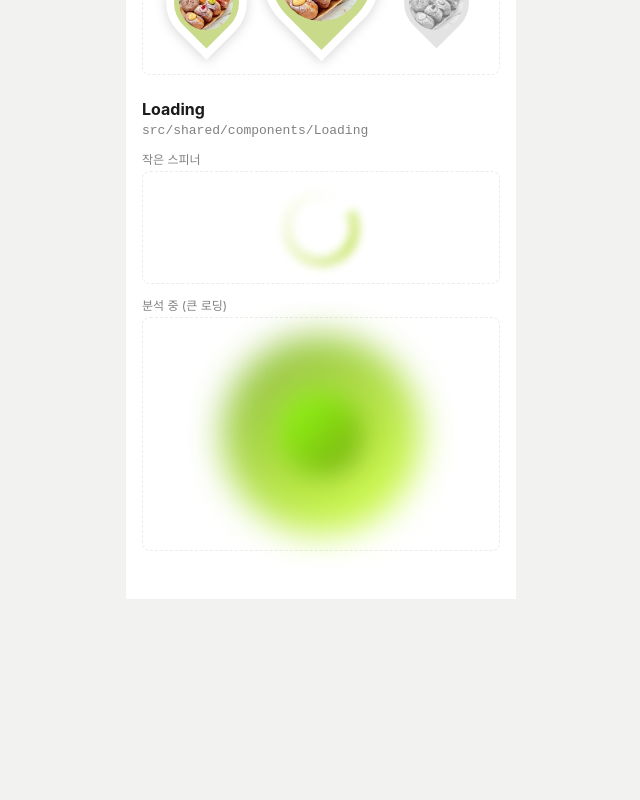
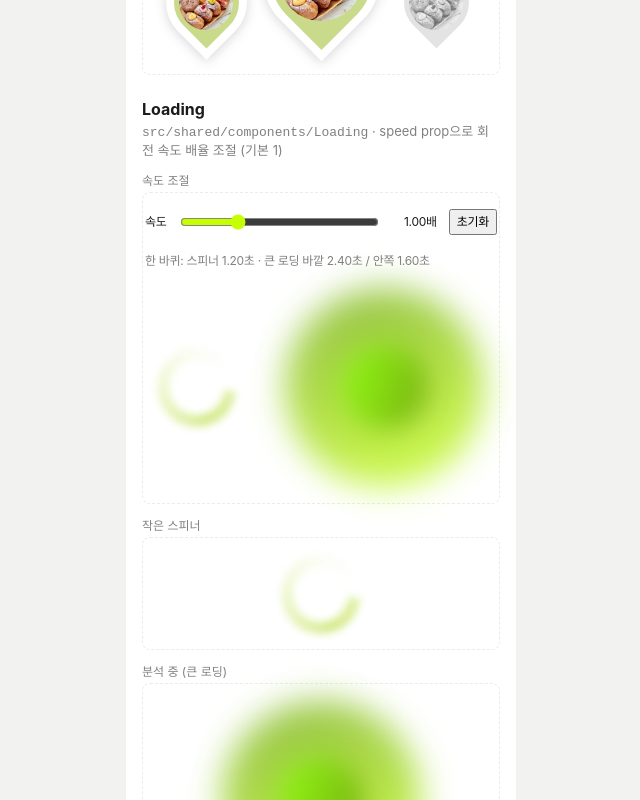
Before and after one commit to Reeltrip/Frontdoor, a React (Vite) app: page /dev/components in a window 1280 px wide. Shown: the part 5500-6300 px from the top of the page, without its empty margins (319-959 px from the left). Before the commit the page ends 6099 px from the top, so only its background shows below. Built offline with nearby package versions, Linux system fonts and the light colour scheme; a web font is replaced by a local one.

Commit message:
design: 로딩 회전 속도 조절 prop과 테스트 페이지 속도 바 추가 (#1)
Co-Authored-By: Claude Opus 5.5 <noreply@anthropic.com>

```diff
--- a/src/pages/ComponentTestPage/DemoWidgets.tsx
+++ b/src/pages/ComponentTestPage/DemoWidgets.tsx
@@ -5,6 +5,7 @@ import TextField from '@/shared/components/TextField';
 import TabBar, { type TabKey } from '@/shared/components/TabBar';
 import ConfirmModal from '@/shared/components/ConfirmModal';
 import CategoryChip from '@/features/place/ui/CategoryChip';
+import { LoadingBlob, LoadingSpinner } from '@/shared/components/Loading';
 
 export function ColorScale({ name, steps }: { name: string; steps: string[] }) {
   return (
@@ -64,3 +65,36 @@ export function ModalDemo() {
     </>
   );
 }
+
+// 위쪽 바로 로딩 회전 속도를 바꿔 보는 데모. 마음에 드는 배율을 speed prop에 넣으면 됨
+export function LoadingSpeedDemo() {
+  const [speed, setSpeed] = useState(1);
+  return (
+    <div style={{ display: 'flex', flexDirection: 'column', gap: 16, width: '100%' }}>
+      <label className="text-caption" style={{ display: 'flex', alignItems: 'center', gap: 12 }}>
+        <span style={{ whiteSpace: 'nowrap' }}>속도</span>
+        <input
+          type="range"
+          min={0.25}
+          max={3}
+          step={0.05}
+          value={speed}
+          onChange={(event) => setSpeed(Number(event.target.value))}
+          style={{ flex: 1, accentColor: 'var(--color-lime-500)' }}
+        />
+        <span style={{ minWidth: 44, textAlign: 'right' }}>{speed.toFixed(2)}배</span>
+        <button type="button" className="text-caption" onClick={() => setSpeed(1)}>
+          초기화
+        </button>
+      </label>
+      <p className="text-caption" style={{ margin: 0, color: 'var(--color-gray-500)' }}>
+        한 바퀴: 스피너 {(1.2 / speed).toFixed(2)}초 · 큰 로딩 바깥 {(2.4 / speed).toFixed(2)}초 / 안쪽{' '}
+        {(1.6 / speed).toFixed(2)}초
+      </p>
+      <div style={{ display: 'flex', alignItems: 'center', justifyContent: 'space-around', gap: 24, flexWrap: 'wrap' }}>
+        <LoadingSpinner speed={speed} />
+        <LoadingBlob speed={speed} />
+      </div>
+    </div>
+  );
+}
--- a/src/pages/ComponentTestPage/demos.tsx
+++ b/src/pages/ComponentTestPage/demos.tsx
@@ -7,7 +7,7 @@ import PlaceCard from '@/features/place/ui/PlaceCard';
 import PlaceCardCompact from '@/features/place/ui/PlaceCardCompact';
 import CategoryChip from '@/features/place/ui/CategoryChip';
 import type { Place } from '@/features/place/model/place.types';
-import { ChipDemo, ColorScale, ModalDemo, TabBarDemo, TextFieldDemo } from './DemoWidgets';
+import { ChipDemo, ColorScale, LoadingSpeedDemo, ModalDemo, TabBarDemo, TextFieldDemo } from './DemoWidgets';
 import sampleFood from '@/shared/assets/images/sample-food.png';
 import sampleHotel from '@/shared/assets/images/sample-hotel.jpg';
 import sampleDonut from '@/shared/assets/images/sample-donut.jpg';
@@ -202,7 +202,9 @@ export const componentDemos: ComponentDemo[] = [
   {
     name: 'Loading',
     path: 'shared/components/Loading',
+    description: 'speed prop으로 회전 속도 배율 조절 (기본 1)',
     variants: [
+      { label: '속도 조절', render: () => <LoadingSpeedDemo /> },
       { label: '작은 스피너', render: () => <LoadingSpinner /> },
       { label: '분석 중 (큰 로딩)', render: () => <LoadingBlob /> },
     ],
--- a/src/shared/components/Loading/Loading.module.css
+++ b/src/shared/components/Loading/Loading.module.css
@@ -1,3 +1,5 @@
+/* 회전 속도는 --loading-speed 배율로 조절 (컴포넌트의 speed prop). 1이 기본, 2면 두 배 빠름 */
+
 /* 작은 스피너: 79.5px 틀 안에 고리 이미지가 바깥으로 11.7%씩 번져 있음 */
 .spinner {
   position: relative;
@@ -11,7 +13,7 @@
   inset: -11.7%;
   width: 98.092px;
   height: 98.092px;
-  animation: spin 1.2s linear infinite;
+  animation: spin calc(1.2s / var(--loading-speed, 1)) linear infinite;
 }
 
 /* 큰 로딩: 200px 틀. 바깥 원(Ellipse 18)과 안쪽 덩어리(Polygon 2)를 서로 다른 속도로 돌림 */
@@ -33,14 +35,14 @@
   width: 266.785px;
   height: 266.785px;
   margin: -133.39px 0 0 -133.39px;
-  animation: spin-ring 2.4s linear infinite;
+  animation: spin-ring calc(2.4s / var(--loading-speed, 1)) linear infinite;
 }
 
 .blobCore {
   width: 136.532px;
   height: 136.405px;
   margin: -68.27px 0 0 -68.2px;
-  animation: spin-core 1.6s linear infinite;
+  animation: spin-core calc(1.6s / var(--loading-speed, 1)) linear infinite;
 }
 
 @keyframes spin {
--- a/src/shared/components/Loading/LoadingBlob.tsx
+++ b/src/shared/components/Loading/LoadingBlob.tsx
@@ -1,15 +1,23 @@
 import ringImage from '@/shared/assets/loading/blob-ring.svg';
 import coreImage from '@/shared/assets/loading/blob-core.svg';
+import type { CSSProperties } from 'react';
 import styles from './Loading.module.css';
 
 type LoadingBlobProps = {
   label?: string;
+  /** 회전 속도 배율. 1이 기본, 2면 두 배 빠름 */
+  speed?: number;
 };
 
 // 흐릿한 라임색 덩어리가 도는 큰 로딩 표시 (피그마 Loading_in). 링크 분석 중 화면용
-export default function LoadingBlob({ label = '분석하는 중' }: LoadingBlobProps) {
+export default function LoadingBlob({ label = '분석하는 중', speed = 1 }: LoadingBlobProps) {
   return (
-    <span className={styles.blob} role="status" aria-label={label}>
+    <span
+      className={styles.blob}
+      role="status"
+      aria-label={label}
+      style={{ '--loading-speed': speed } as CSSProperties}
+    >
       <img src={ringImage} alt="" className={styles.blobRing} />
       <img src={coreImage} alt="" className={styles.blobCore} />
     </span>
--- a/src/shared/components/Loading/LoadingSpinner.tsx
+++ b/src/shared/components/Loading/LoadingSpinner.tsx
@@ -1,14 +1,22 @@
 import ringImage from '@/shared/assets/loading/spinner-ring.png';
+import type { CSSProperties } from 'react';
 import styles from './Loading.module.css';
 
 type LoadingSpinnerProps = {
   label?: string;
+  /** 회전 속도 배율. 1이 기본, 2면 두 배 빠름 */
+  speed?: number;
 };
 
 // 라임색 고리가 도는 작은 로딩 표시 (피그마 Loading_Out)
-export default function LoadingSpinner({ label = '불러오는 중' }: LoadingSpinnerProps) {
+export default function LoadingSpinner({ label = '불러오는 중', speed = 1 }: LoadingSpinnerProps) {
   return (
-    <span className={styles.spinner} role="status" aria-label={label}>
+    <span
+      className={styles.spinner}
+      role="status"
+      aria-label={label}
+      style={{ '--loading-speed': speed } as CSSProperties}
+    >
       <img src={ringImage} alt="" className={styles.spinnerRing} />
     </span>
   );
```
